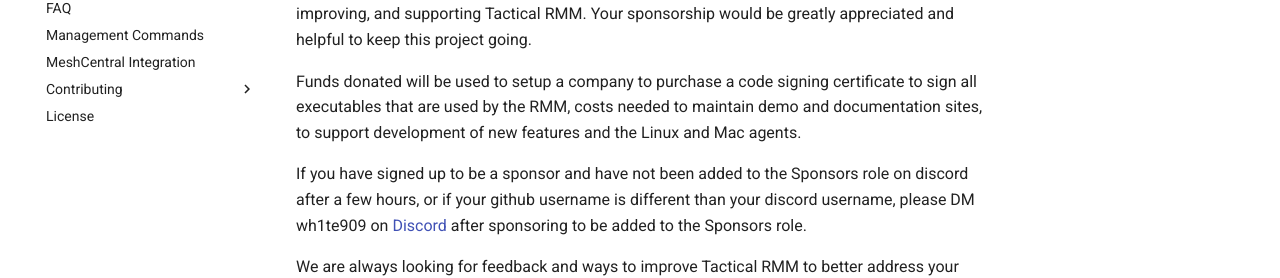
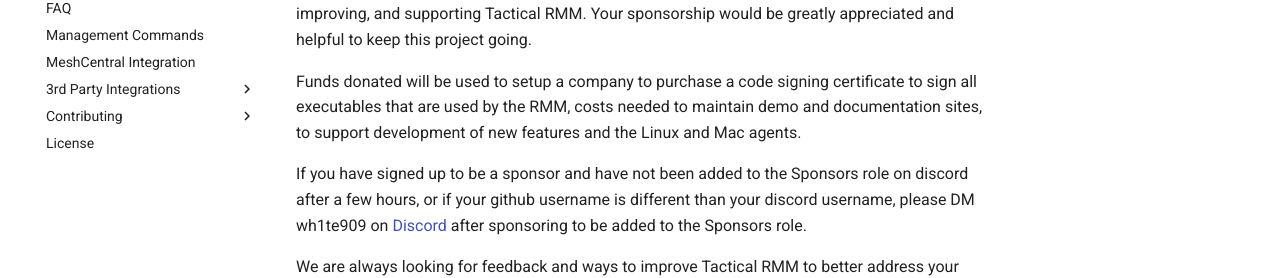
Before and after one commit to amidaware/trmm-docs, an MkDocs documentation site: the page built from docs/docs/sponsor.md, in a window 1280 px wide. Shown: the part 399-677 px from the top of the page. Built offline with MkDocs 1.6.1 and Material for MkDocs 9.7.7, drawn with Linux system fonts in a browser that asks for light colours; comment, search, counter and statistics services are not loaded.

Commit message:
docs index update

```diff
--- a/docs/mkdocs.yml
+++ b/docs/mkdocs.yml
@@ -30,6 +30,8 @@
   - FAQ: faq.md
   - Management Commands: management_cmds.md
   - MeshCentral Integration: mesh_integration.md
+  - 3rd Party Integrations:
+      - "Connectwise Control / Screenconnect": 3rdparty_screenconnect.md
   - Contributing:
       - "Contributing to Docs": contributing.md
       - "Contributing using VSCode": contributing_using_vscode.md
```
